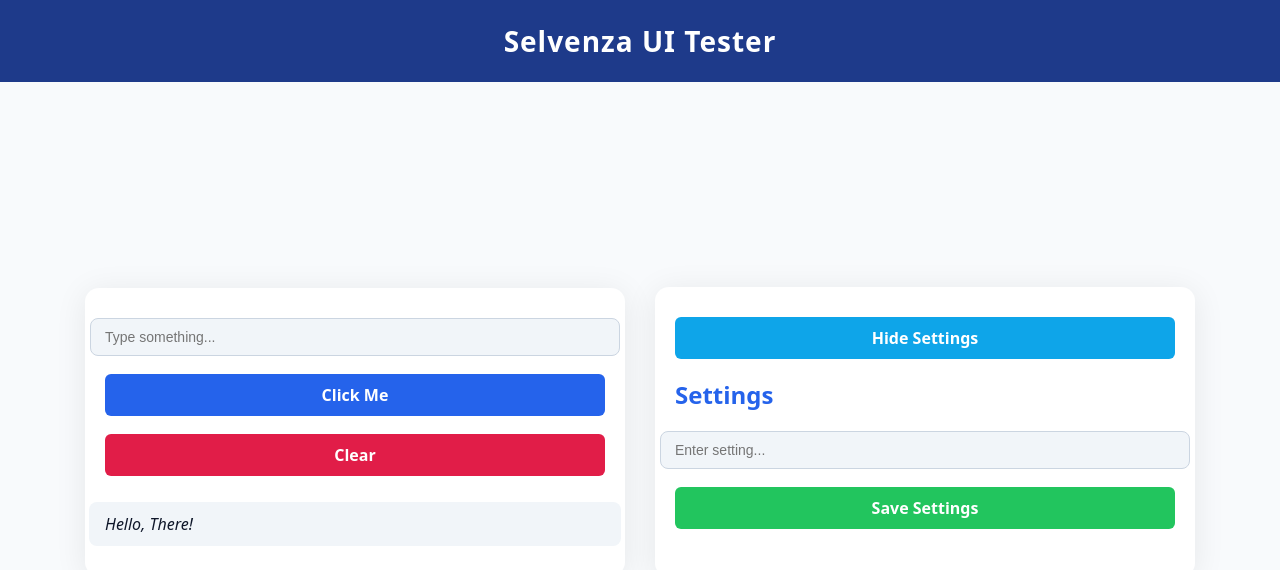
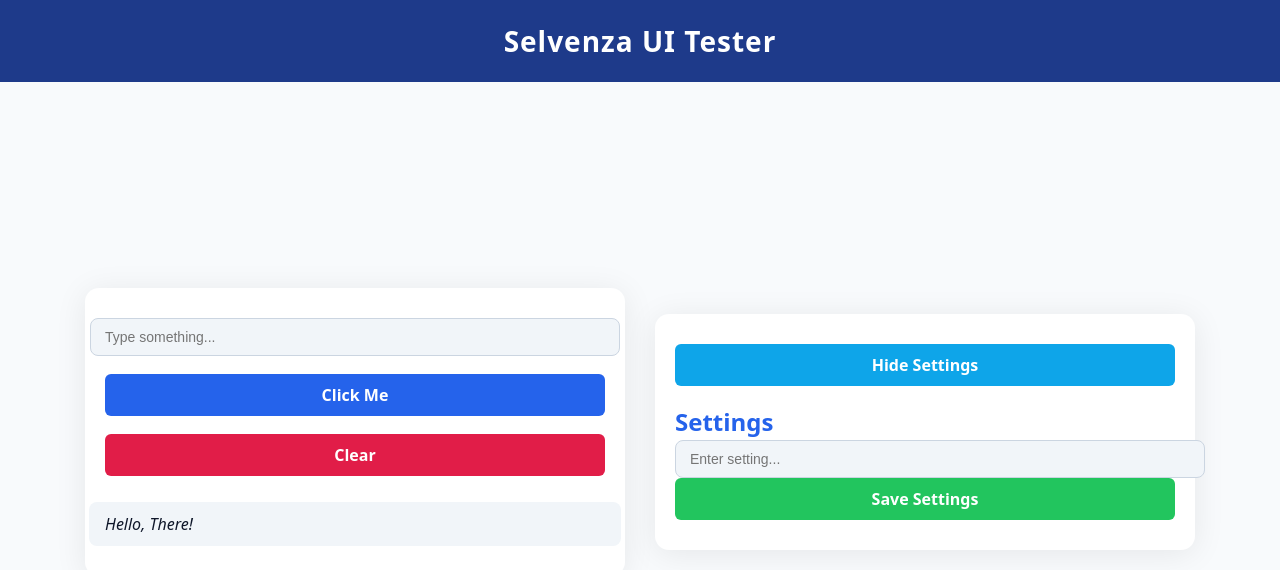
Before and after one commit to Stuti-1908/DevAutoRea, a React (Vite) app in the folder DevAutoRea/: page / in a window 1280 px wide. Shown: the top 570 px of the page. Built offline with nearby package versions, Linux system fonts and the light colour scheme.

Commit message:
UI fixes

```diff
--- a/DevAutoRea/src/App.jsx
+++ b/DevAutoRea/src/App.jsx
@@ -156,8 +156,14 @@ function App() {
             {showSettings ? 'Hide Settings' : 'Show Settings'}
           </button>
 
-          {showSettings && (
-            <>
+          {/* Settings Panel - Always rendered but conditionally visible */}
+          <div
+            id="settings-panel"
+            style={{
+              display: showSettings ? 'block' : 'none',
+              width: '100%'
+            }}
+          >
             <h2 style={{ color: '#2563eb', alignSelf: 'flex-start', margin: 0 }}>Settings</h2>
 
             <input
@@ -188,8 +194,7 @@ function App() {
             }}>
               {settings && `Current: ${settings}`}
             </div>
-            </>
-          )}
+          </div>
         </div>
       </div>
     </div>
```
Lines whose indentation alone changed are shown as unchanged.
